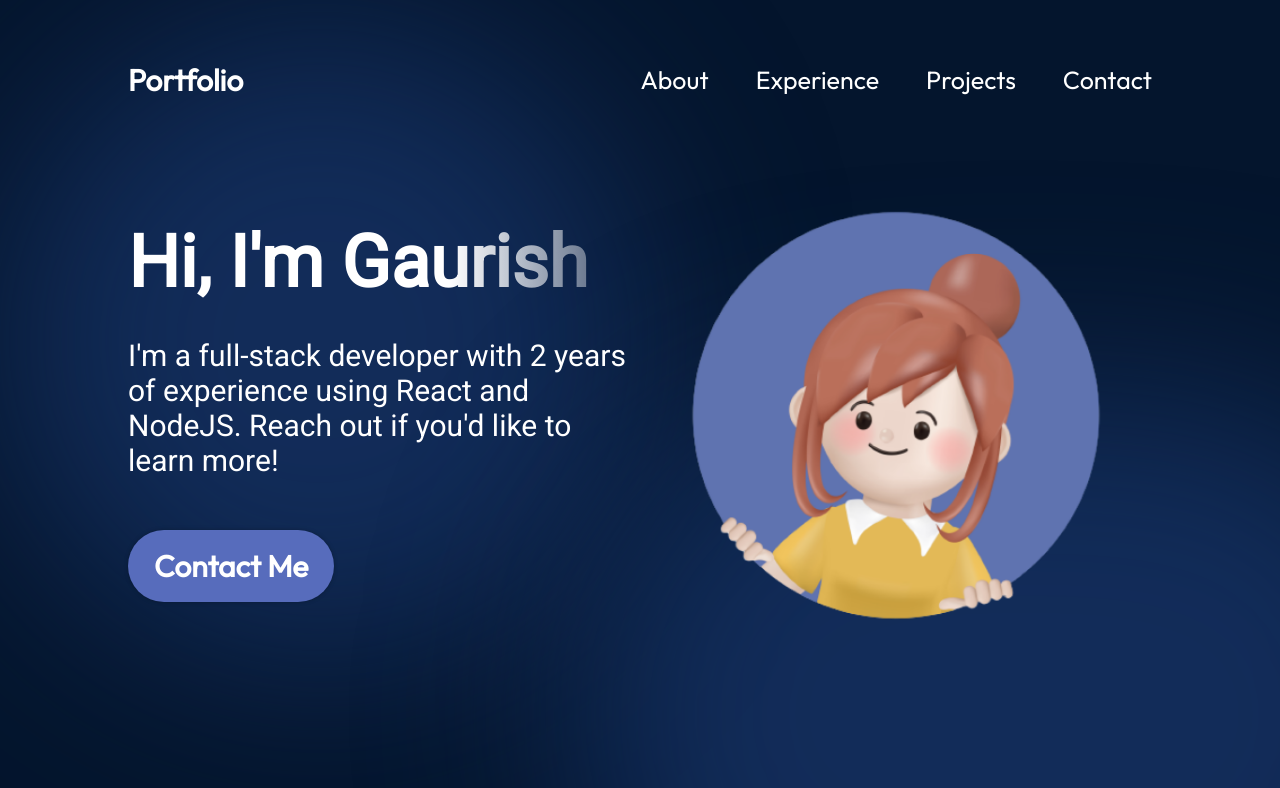
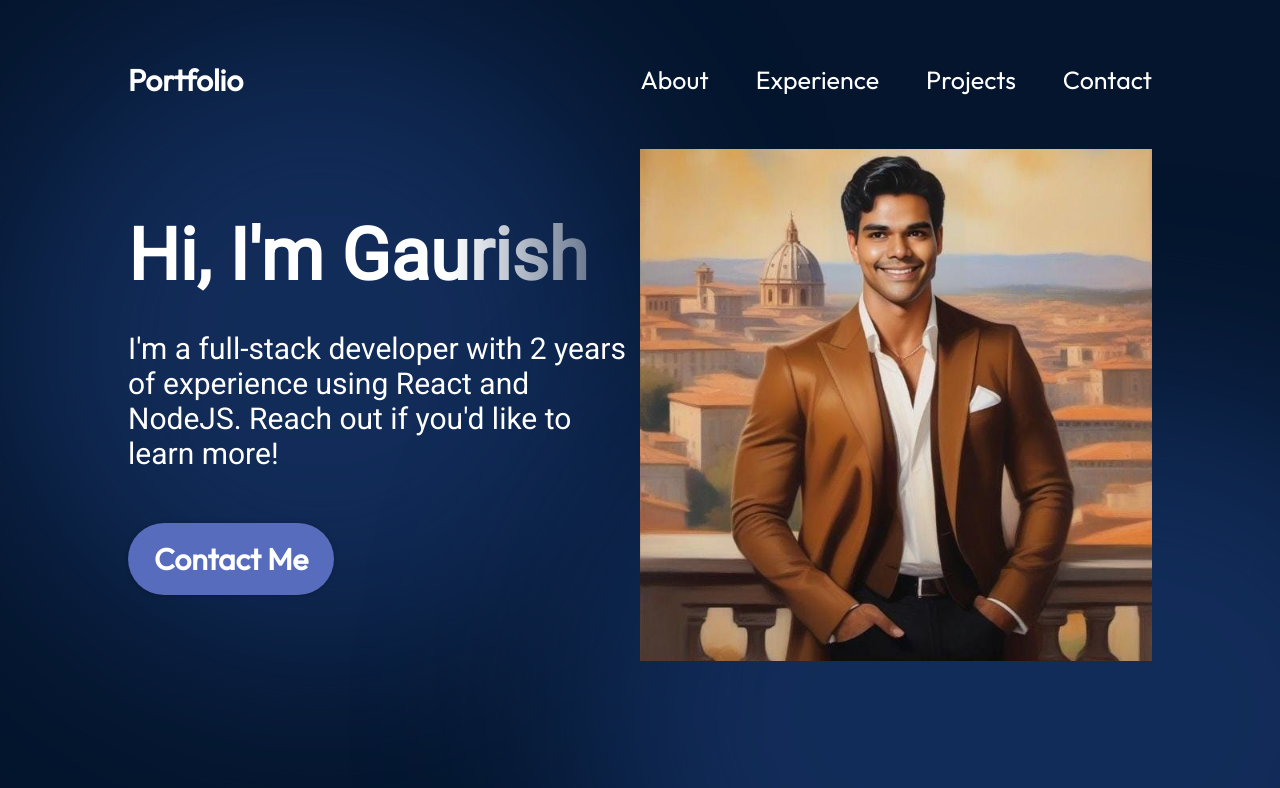
Before and after one commit to Terminator-006/react-portfolio-main, a React (Vite) app: page / in a window 1280 px wide. Shown: the top 788 px of the page. Built offline with nearby package versions, Linux system fonts and the light colour scheme.

Commit message:
changed photo

```diff
--- a/src/components/Hero/Hero.jsx
+++ b/src/components/Hero/Hero.jsx
@@ -12,12 +12,12 @@ export const Hero = () => {
           I'm a full-stack developer with 2 years of experience using React and
           NodeJS. Reach out if you'd like to learn more!
         </p>
-        <a href="siwangaurish003@gmail.com" className={styles.contactBtn}>
+        <a href="mailto:myemail@email.com" className={styles.contactBtn}>
           Contact Me
         </a>
       </div>
       <img
-        src={getImageUrl("hero/heroImage.png")}
+        src={getImageUrl("hero/hero.jpg")}
         alt="Hero image of me"
         className={styles.heroImg}
       />
```
Also changed, not shown: assets/hero/hero.jpg (added), assets/hero/heroImage.png (deleted).
